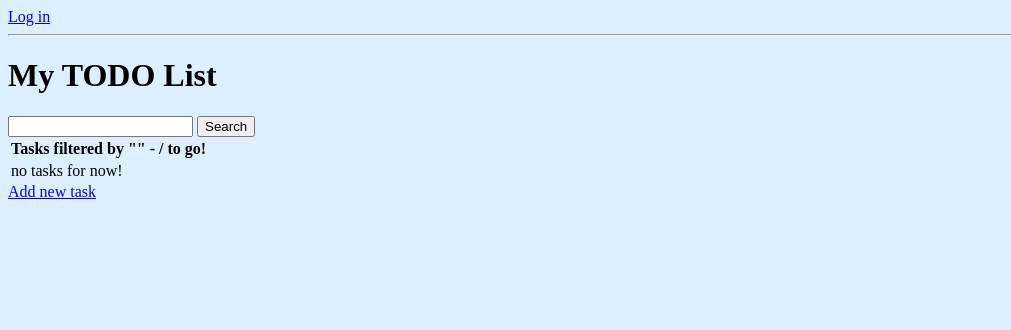
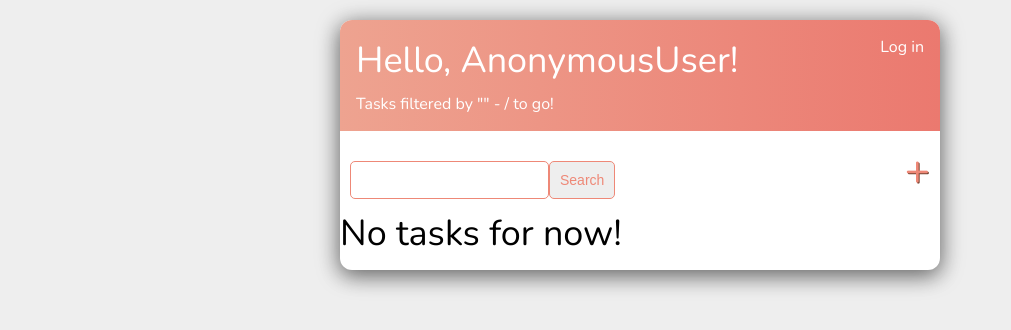
Before and after one commit to FilipTarajko/todo_list_django, a Django app: template base/templates/base/task_list.html in a window 1280 px wide. Shown: the top 330 px of the page, without its empty margins (0-1011 px from the left). Run offline with Django 4.2, Linux system fonts and the light colour scheme; the template is opened without the code that fills it, so the values that code supplies are empty.

Commit message:
add styling

```diff
--- a/base/templates/base/main.html
+++ b/base/templates/base/main.html
@@ -5,9 +5,139 @@
     <meta http-equiv="X-UA-Compatible" content="IE=edge" />
     <meta name="viewport" content="width=device-width, initial-scale=1.0" />
     <title>TODO</title>
+
+    <link rel="preconnect" href="https://fonts.googleapis.com" />
+    <link rel="preconnect" href="https://fonts.gstatic.com" crossorigin />
+    <link href="https://fonts.googleapis.com/css2?family=Lobster&family=Nunito&display=swap" rel="stylesheet" />
+
     <style>
       body {
-        background-color: #ddeeff;
+        background-color: #eee;
+        font-family: "Nunito", Arial, Helvetica, sans-serif;
+      }
+
+      h1,
+      h2,
+      h3,
+      h4,
+      h5,
+      h6 {
+        /* font-family: "Lobster", serif; */
+        font-size: 36px;
+        font-weight: 400;
+        margin: 0px;
+      }
+
+      td {
+        padding: 2px 6px;
+      }
+
+      .container {
+        max-width: 600px;
+        margin: auto;
+        margin-top: 20px;
+        background-color: #fff;
+        border-radius: 12px 12px 12px 12px;
+        padding: 0px 0px 12px 0px;
+        box-shadow: 0 4px 24px 0 rgba(0, 0, 0, 0.4), 0 6px 20px 0 rgba(0, 0, 0, 0.3);
+      }
+
+      header {
+        display: flex;
+        justify-content: space-between;
+        color: #fff;
+        padding: 16px;
+        border-radius: 12px 12px 0 0;
+        background: linear-gradient(90deg, #eea390 0%, #eb796f 100%);
+      }
+
+      header a {
+        color: #fff;
+        text-decoration: none;
+      }
+
+      .task-wrapper {
+        display: flex;
+        align-items: center;
+        justify-content: space-between;
+        padding: 20px;
+        background-color: #fff;
+        border-top: 1px solid #ddd;
+      }
+
+      .task-title {
+        display: flex;
+      }
+
+      .task-title a {
+        text-decoration: none;
+        color: #456;
+        margin-left: 8px;
+      }
+
+      .task-complete-icon {
+        height: 20px;
+        width: 20px;
+        background-color: #6b6;
+        border-radius: 50%;
+      }
+
+      .task-incomplete-icon {
+        height: 20px;
+        width: 20px;
+        background-color: #ccc;
+        border-radius: 50%;
+      }
+
+      .delete-link {
+        text-decoration: none;
+        font-weight: 900;
+        color: #c55;
+        font-size: 26px;
+        line-height: 0;
+      }
+
+      #search-add-wrapper {
+        display: flex;
+        justify-content: space-between;
+        align-items: center;
+        padding: 10px;
+      }
+
+      #add-link {
+        color: #e87;
+        text-decoration: none;
+        font-size: 42px;
+        text-shadow: 1px 1px #743;
+      }
+
+      input[type="text"],
+      input[type="password"],
+      textarea {
+        border: 1px solid #e87;
+        border-radius: 5px;
+        padding: 10px;
+        width: 90%;
+      }
+
+      label {
+        padding-top: 10px !important;
+        display: block;
+      }
+
+      .button {
+        border: 1px solid #e87;
+        background-color: #eee;
+        color: #e87;
+        padding: 10px;
+        font-size: 14px;
+        border-radius: 5px;
+        cursor: pointer;
+        text-decoration: none;
+      }
+
+      .card-body {
+        padding: 20px;
       }
     </style>
   </head>
--- a/base/templates/base/task_list.html
+++ b/base/templates/base/task_list.html
@@ -2,43 +2,55 @@
 <!-- displaying the view as content of base/main.html -->
 {% block content %}
 <!-- content -->
-{% if request.user.is_authenticated %}
-<p>{{request.user}}</p>
-<a href="{% url 'logout' %}">Log out</a>
-{% else %}
-<a href="{% url 'login' %}">Log in</a>
-{% endif %}
 
-<hr />
-
-<h1>My TODO List</h1>
-
-<form method="get">
-  <input type="text" name="search-area" value="{{search_input}}" />
-  <input type="submit" value="Search" />
-</form>
-
-<table>
-  <tr>
+<header>
+  <div>
+    <h1>Hello, {{request.user}}!</h1>
+    <div style="margin-top: 8px">
       {% if search_input == '' %}
       <th colspan="3">Tasks - {{count}}/{{totalcount}} to go!</th>
       {% else %}
       <th colspan="3">Tasks filtered by "{{search_input}}" - {{count}}/{{totalcount}} to go!</th>
       {% endif %}
-  </tr>
+    </div>
+  </div>
+  {% if request.user.is_authenticated %}
+  <a href="{% url 'logout' %}">Log out</a>
+  {% else %}
+  <a href="{% url 'login' %}">Log in</a>
+  {% endif %}
+</header>
+
+<div id="search-add-wrapper">
+  <form method="GET" style="margin-top: 20px; display: flex">
+    <input type="text" name="search-area" value="{{search_input}}" />
+    <input class="button" type="submit" value="Search" />
+  </form>
+  <a id="add-link" href="{% url 'task-create' %}">&#x2b;</a>
+</div>
+
+<div class="task-items-wrapper">
   {% for task in tasks %}
-  <tr>
-    <td>{{task.title}}</td>
-    <!-- <td><a href="{% url 'task' task.id %}">view</a></td> -->
-    <td><a href="{% url 'task-update' task.id %}">edit</a></td>
-    <td><a href="{% url 'task-delete' task.id %}">delete</a></td>
-  </tr>
+  <div class="task-wrapper">
+    {% if task.complete %}
+    <div class="task-title">
+      <div class="task-complete-icon"></div>
+      <i
+        ><s><a href="{% url 'task-update' task.id %}">{{task}}</a></s></i
+      >
+    </div>
+    <a class="delete-link" href="{% url 'task-delete' task.id %}">&#215;</a>
+    {% else %}
+    <div class="task-title">
+      <div class="task-incomplete-icon"></div>
+      <a href="{% url 'task-update' task.id %}">{{task}}</a>
+    </div>
+    <a class="delete-link" href="{% url 'task-delete' task.id %}">&#215;</a>
+    {% endif %}
+  </div>
   {% empty %}
-  <tr>
-    <td>no tasks for now!</td>
-  </tr>
+  <h3>No tasks for now!</h3>
   {% endfor %}
-</table>
+</div>
 
-<a href="{% url 'task-create' %}">Add new task</a>
 {% endblock content %}
```
Also changed, not shown: base/templates/base/login.html (+10 -7 lines), base/templates/base/register.html (+16 -7 lines), base/templates/base/task_confirm_delete.html (+10 -6 lines), base/templates/base/task_form.html (+11 -9 lines). Lines whose indentation alone changed are shown as unchanged.
